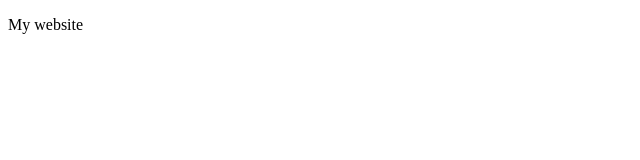
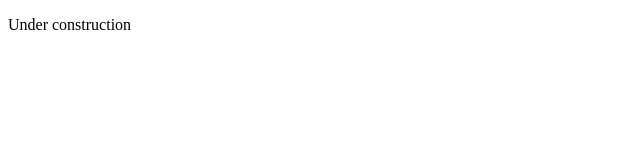
Before and after one commit to liz-lee/sandbox, a plain HTML site: page index.html in a window 1280 px wide. Shown: the full height of the page, 0-640 px from the left. Drawn offline with Linux system fonts and the light colour scheme.

Commit message:
updates to main page

```diff
--- a/index.html
+++ b/index.html
@@ -1,11 +1,11 @@
 <!DOCTYPE html>
 <html>
 <head>
-    <title>Hello World</title>
+    <title>Liz Lee's Website</title>
 </head>
 
 <body>
-    <p>My website</p>
+    <p>Under construction</p>
 </body>
 
 </html>
```
